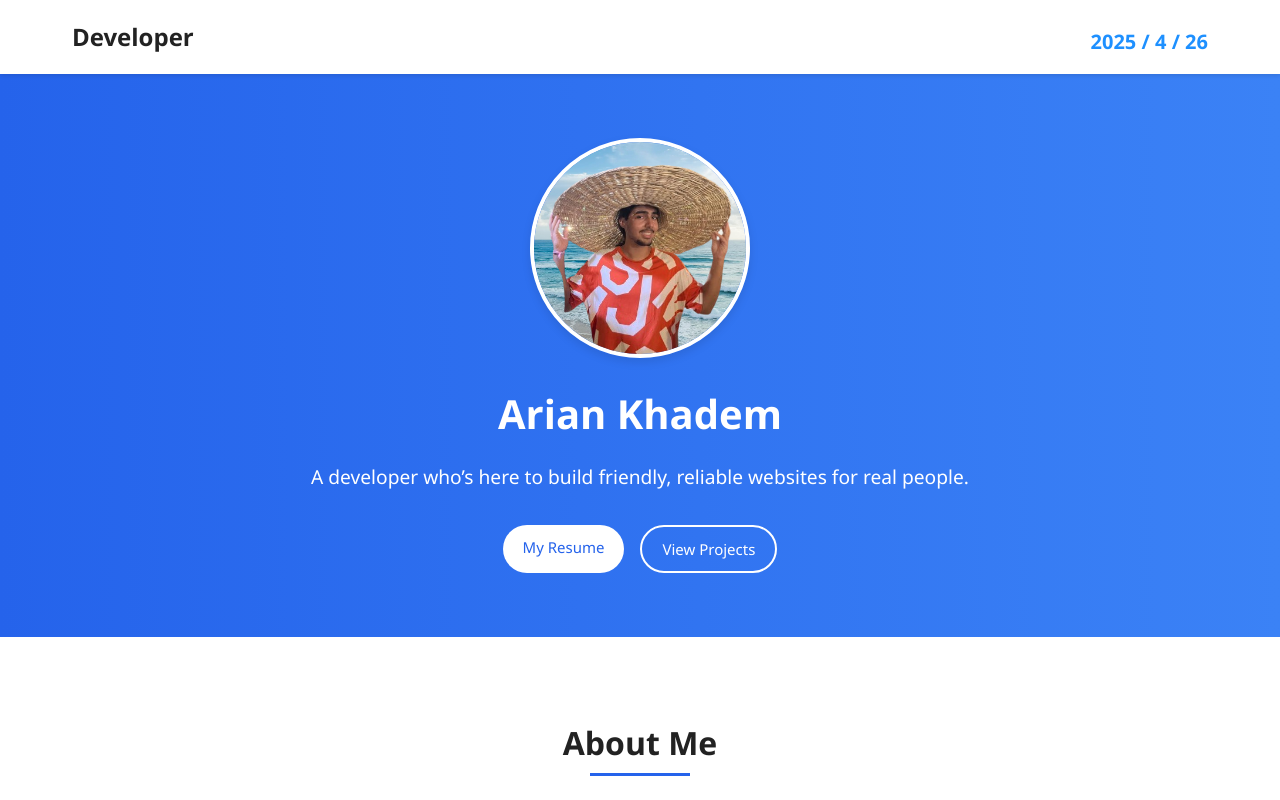
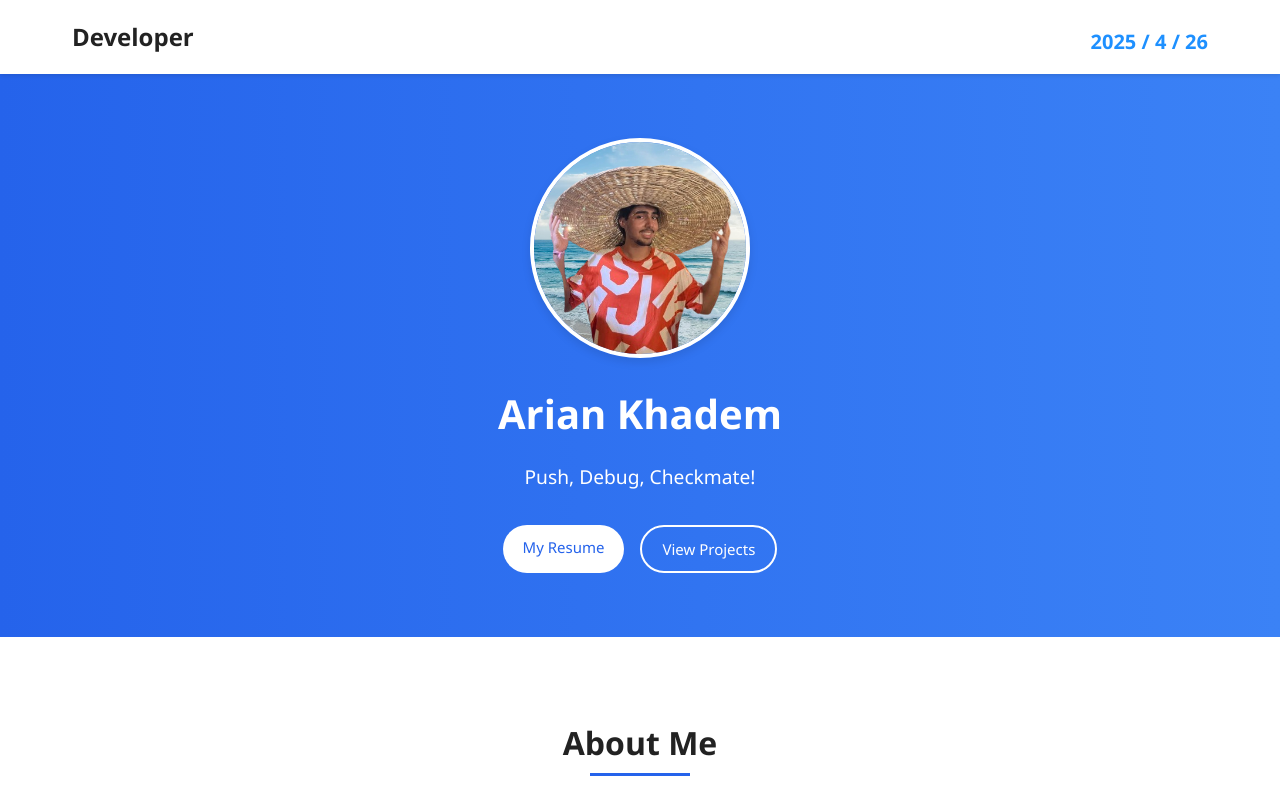
Before and after one commit to calledarian/Portfolio, a React (Create React App) app: page / in a window 1280 px wide. Shown: the top 800 px of the page. Built offline with nearby package versions, Linux system fonts and the light colour scheme.

Commit message:
Update Portfolio.js

```diff
--- a/src/components/Portfolio.js
+++ b/src/components/Portfolio.js
@@ -20,7 +20,7 @@ export default function Portfolio() {
                         <img src="./MArian2.png" alt="Profile" />
                     </div>
                     <h1 className="hero-title">Arian Khadem</h1>
-                    <p className="hero-subtitle">A developer who’s here to build friendly, reliable websites for real people.</p>
+                    <p className="hero-subtitle">Push, Debug, Checkmate!</p>
                     <div className="hero-buttons">
                         <Link to="/resume" className="button primary-button">
                             My Resume
```
